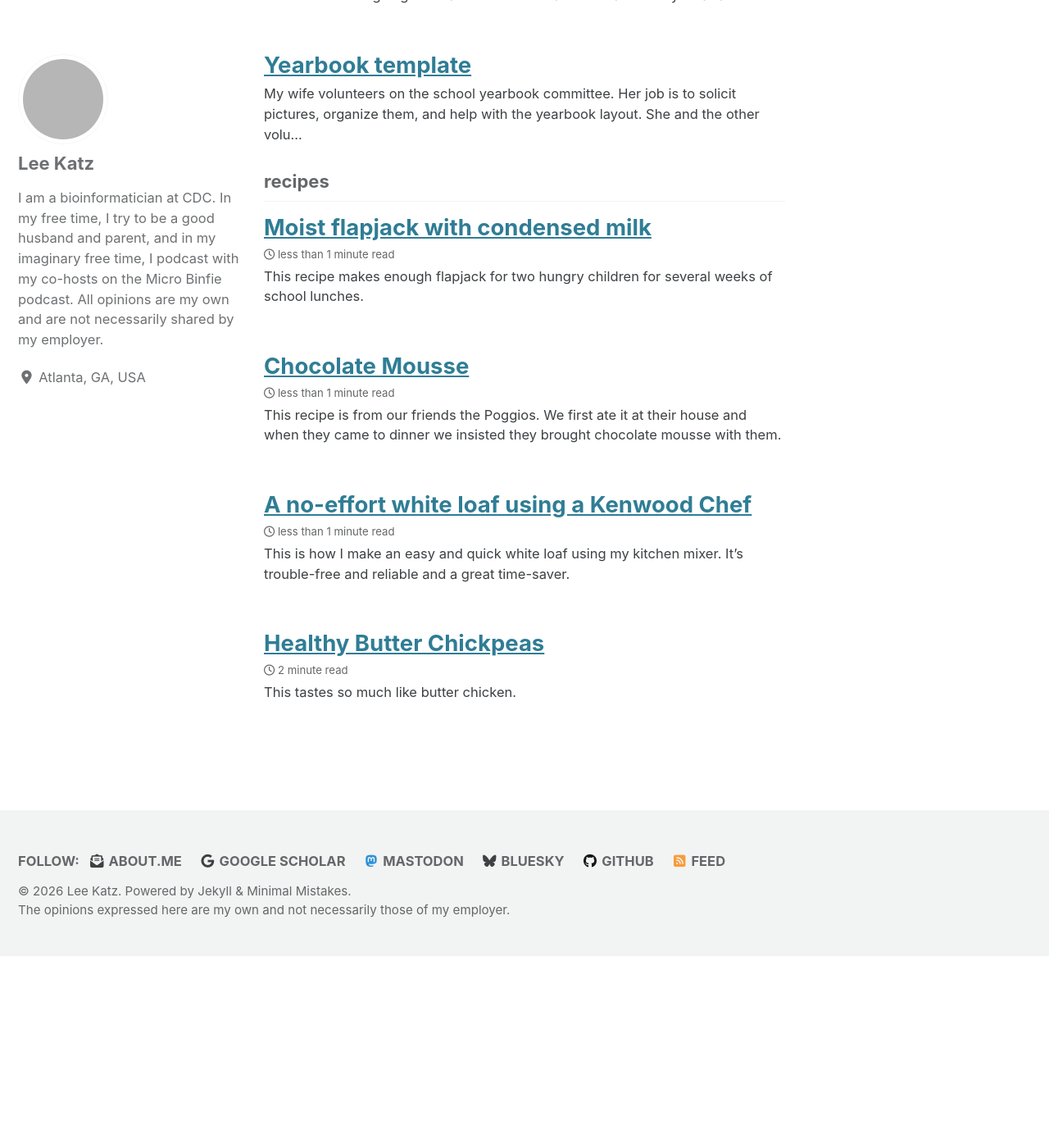
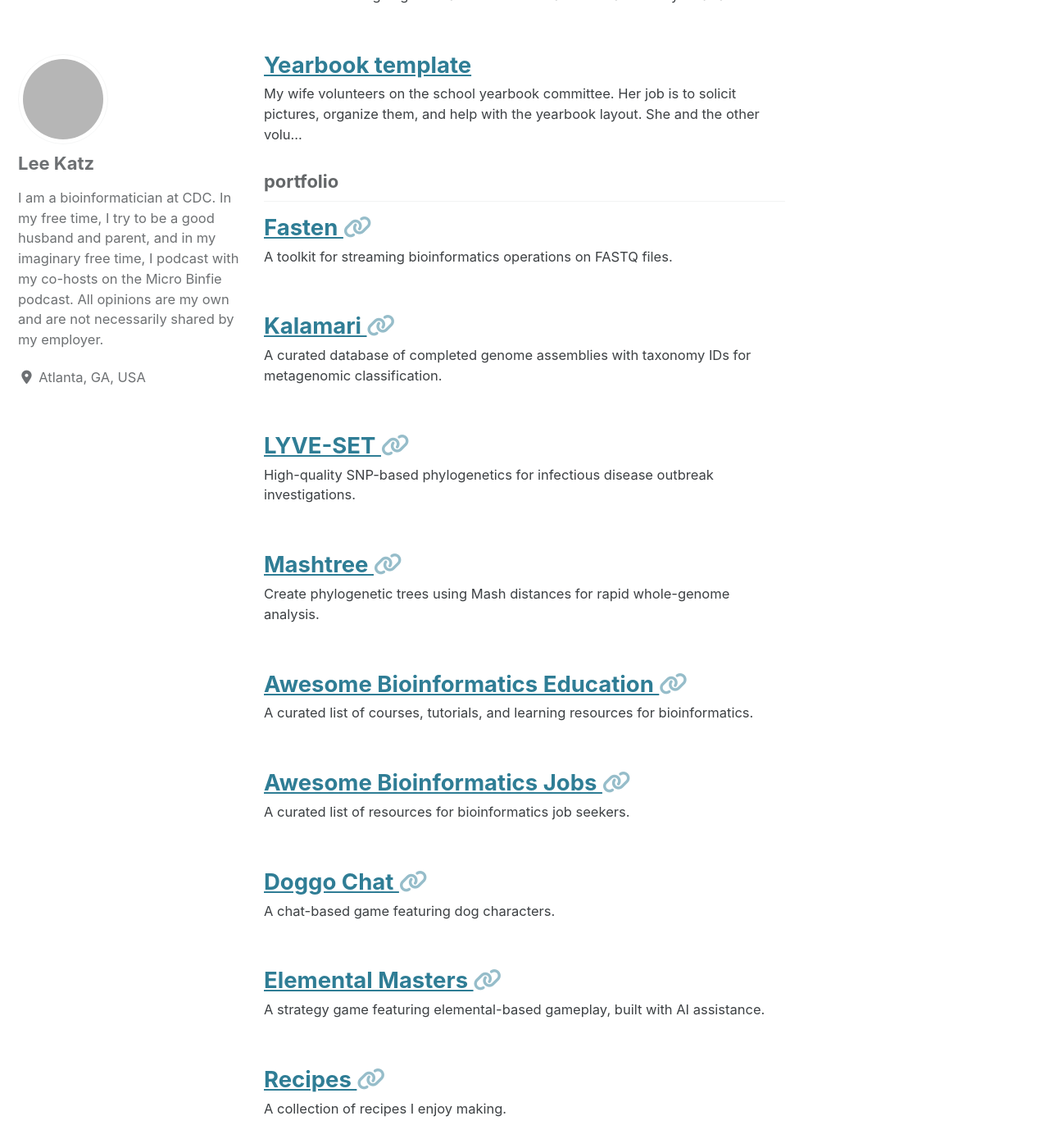
Before and after one commit to lskatz/lskatz.github.io, a Jekyll site: the page built from _pages/collection-archive.html, in a window 1280 px wide and 1400 px high, scrolled down 1426 px. Shown: the whole window at 82% size. Built offline with Jekyll 4.4.1, drawn with Linux system fonts in a browser that asks for light colours; before the commit the page ends 2592 px from its top, so only the background shows below that; grey boxes are pictures that could not be loaded.

Commit message:
portfolio site from claude

```diff
--- a/_config.yml
+++ b/_config.yml
@@ -315,6 +315,13 @@
       comments: # true
       share: true
       related: true
+  - scope:
+      path: ""
+      type: portfolio
+    values:
+      layout: single
+      author_profile: false
+      share: false
 
 collections:
   recipes:
@@ -323,3 +330,6 @@
   personal:
     output: true
     permalink: /personal/:path/
+  portfolio:
+    output: true
+    permalink: /portfolio/:path/
--- a/_data/navigation.yml
+++ b/_data/navigation.yml
@@ -5,8 +5,10 @@
     url: /posts
   - title: "Personal blog"
     url: /personal
-  - title: "Recipes"
-    url: /chowdown
+  - title: "Portfolio"
+    url: /portfolio
+#  - title: "Recipes"
+#    url: /chowdown
   - title: "Mirrors"
     url: /mirror
   - title: "MicroBinfie Podcast"
--- /dev/null
+++ b/_portfolio/bio-fasten.md
@@ -0,0 +1,10 @@
+---
+title: "Fasten"
+excerpt: "A toolkit for streaming bioinformatics operations on FASTQ files."
+portfolio_category: "Bioinformatics Tools"
+link: "https://github.com/lskatz/fasten"
+---
+
+Fasten is a suite of tools designed for streaming operations on FASTQ files, enabling efficient quality control and manipulation in bioinformatics pipelines.
+
+[View on GitHub](https://github.com/lskatz/fasten){: .btn .btn--primary}
--- /dev/null
+++ b/_portfolio/bio-kalamari.md
@@ -0,0 +1,10 @@
+---
+title: "Kalamari"
+excerpt: "A curated database of completed genome assemblies with taxonomy IDs for metagenomic classification."
+portfolio_category: "Bioinformatics Tools"
+link: "https://github.com/lskatz/Kalamari"
+---
+
+Kalamari is a curated collection of completed genome assemblies paired with NCBI taxonomy IDs, optimized for use in metagenomic classification and read decontamination workflows.
+
+[View on GitHub](https://github.com/lskatz/Kalamari){: .btn .btn--primary}
--- /dev/null
+++ b/_portfolio/bio-lyve-set.md
@@ -0,0 +1,10 @@
+---
+title: "LYVE-SET"
+excerpt: "High-quality SNP-based phylogenetics for infectious disease outbreak investigations."
+portfolio_category: "Bioinformatics Tools"
+link: "https://github.com/lskatz/lyve-SET"
+---
+
+LYVE-SET (Set-based high-quality SNP calling) is a method for generating high-quality SNP matrices and phylogenetic trees for outbreak investigations and surveillance.
+
+[View on GitHub](https://github.com/lskatz/lyve-SET){: .btn .btn--primary}
--- /dev/null
+++ b/_portfolio/bio-mashtree.md
@@ -0,0 +1,10 @@
+---
+title: "Mashtree"
+excerpt: "Create phylogenetic trees using Mash distances for rapid whole-genome analysis."
+portfolio_category: "Bioinformatics Tools"
+link: "https://github.com/lskatz/mashtree"
+---
+
+Mashtree quickly creates phylogenetic trees from whole-genome sequences using Mash distances, enabling fast clustering and outbreak analysis without full alignment.
+
+[View on GitHub](https://github.com/lskatz/mashtree){: .btn .btn--primary}
--- /dev/null
+++ b/_portfolio/edu-bio-education.md
@@ -0,0 +1,10 @@
+---
+title: "Awesome Bioinformatics Education"
+excerpt: "A curated list of courses, tutorials, and learning resources for bioinformatics."
+portfolio_category: "Educational Resources"
+link: "https://github.com/lskatz/awesome-bioinformatics-education"
+---
+
+A community-maintained collection of free and paid educational resources — courses, books, tutorials, and workshops — for learning bioinformatics at any level.
+
+[View on GitHub](https://github.com/lskatz/awesome-bioinformatics-education){: .btn .btn--primary}
--- /dev/null
+++ b/_portfolio/edu-bio-jobs.md
@@ -0,0 +1,10 @@
+---
+title: "Awesome Bioinformatics Jobs"
+excerpt: "A curated list of resources for bioinformatics job seekers."
+portfolio_category: "Educational Resources"
+link: "https://github.com/lskatz/awesome-bioinformatics-jobs"
+---
+
+A community-maintained list of job boards, career resources, and tips specifically for bioinformaticians entering or advancing in the field.
+
+[View on GitHub](https://github.com/lskatz/awesome-bioinformatics-jobs){: .btn .btn--primary}
--- /dev/null
+++ b/_portfolio/game-doggo-chat.md
@@ -0,0 +1,10 @@
+---
+title: "Doggo Chat"
+excerpt: "A chat-based game featuring dog characters."
+portfolio_category: "Games"
+link: "https://lskatz.github.io/doggo-chat"
+---
+
+A chat-based game built as a fun side project.
+
+[Play now](https://lskatz.github.io/doggo-chat){: .btn .btn--primary}
--- /dev/null
+++ b/_portfolio/game-elemental-masters.md
@@ -0,0 +1,10 @@
+---
+title: "Elemental Masters"
+excerpt: "A strategy game featuring elemental-based gameplay, built with AI assistance."
+portfolio_category: "Games"
+link: "https://lskatz.github.io/elemental-masters"
+---
+
+A strategy game built with AI assistance, featuring elemental-based gameplay mechanics.
+
+[Play now](https://lskatz.github.io/elemental-masters){: .btn .btn--primary}
```
Also changed, not shown: _pages/portfolio-archive.md (+14 -4 lines), _portfolio/recipes.md (added, +10 -0 lines).
